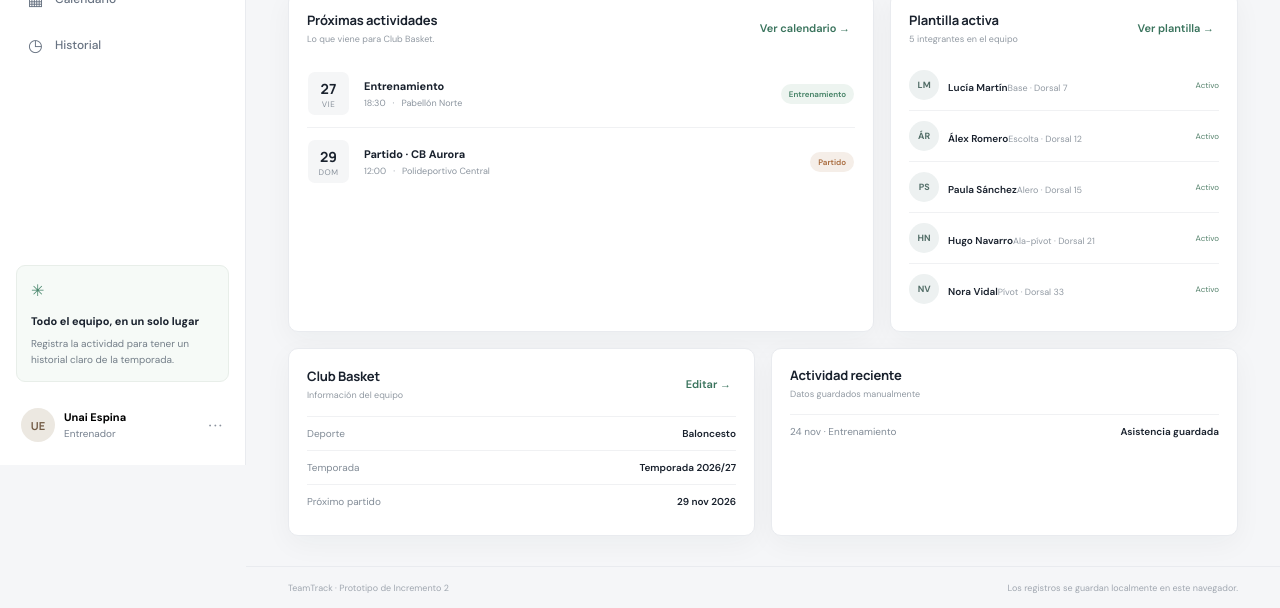
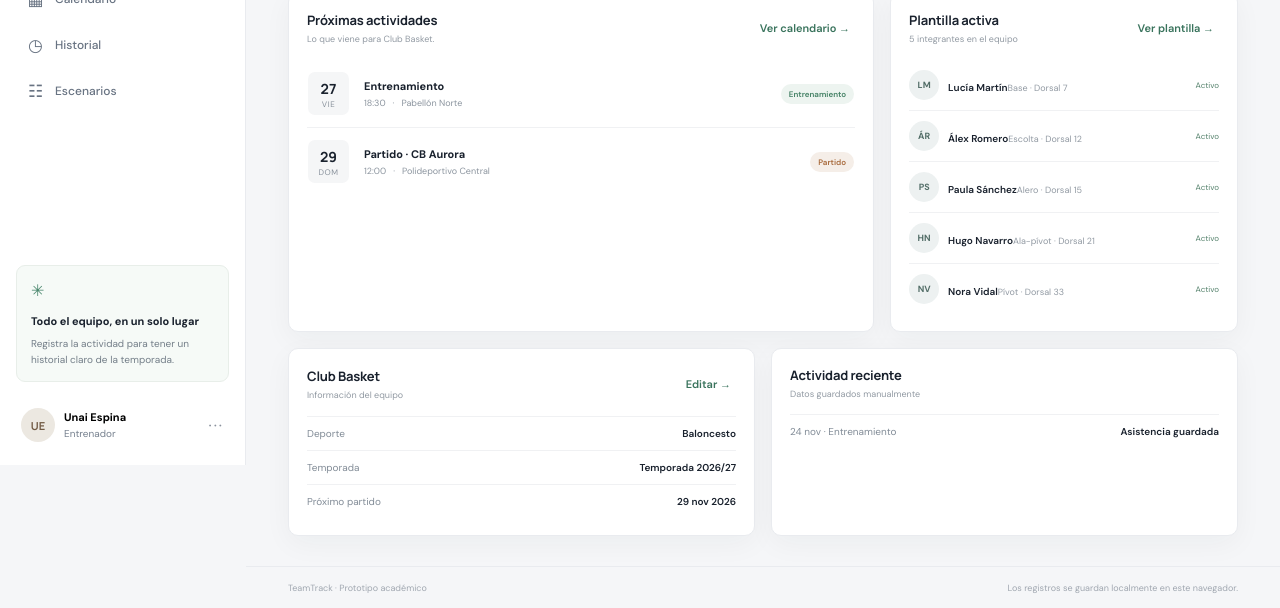
Before and after one commit to unaiespina/Teamtrack, a plain HTML site: page index.html in a window 1280 px wide. Shown: the part 335-943 px from the top of the page. Drawn offline with Linux system fonts and the light colour scheme.

Commit message:
Add persona scenarios navigation

```diff
--- a/index.html
+++ b/index.html
@@ -29,6 +29,7 @@
           <button class="nav-item" data-view="roster"><span class="nav-icon">♙</span>Plantilla<span class="nav-count" id="nav-roster-count">0</span></button>
           <button class="nav-item" data-view="calendar"><span class="nav-icon">▦</span>Calendario</button>
           <button class="nav-item" data-view="history"><span class="nav-icon">◷</span>Historial</button>
+          <button class="nav-item" data-view="scenarios"><span class="nav-icon">☷</span>Escenarios</button>
         </nav>
         <div class="sidebar-bottom">
           <div class="sidebar-tip"><span class="tip-spark">✳</span><b>Todo el equipo, en un solo lugar</b><p>Registra la actividad para tener un historial claro de la temporada.</p></div>
@@ -43,7 +44,7 @@
           <div class="topbar-right"><span class="local-badge"><i></i> Guardado en este dispositivo</span><button class="icon-button" id="export-data" aria-label="Exportar datos" title="Exportar una copia JSON">⇩</button></div>
         </header>
         <div class="content" id="app-content"></div>
-        <footer class="footer-note"><span>TeamTrack · Prototipo de Incremento 2</span><span>Los registros se guardan localmente en este navegador.</span></footer>
+        <footer class="footer-note"><span>TeamTrack · Prototipo académico</span><span>Los registros se guardan localmente en este navegador.</span></footer>
       </main>
     </div>
     <div class="toast" id="toast" role="status" aria-live="polite"></div>
```
